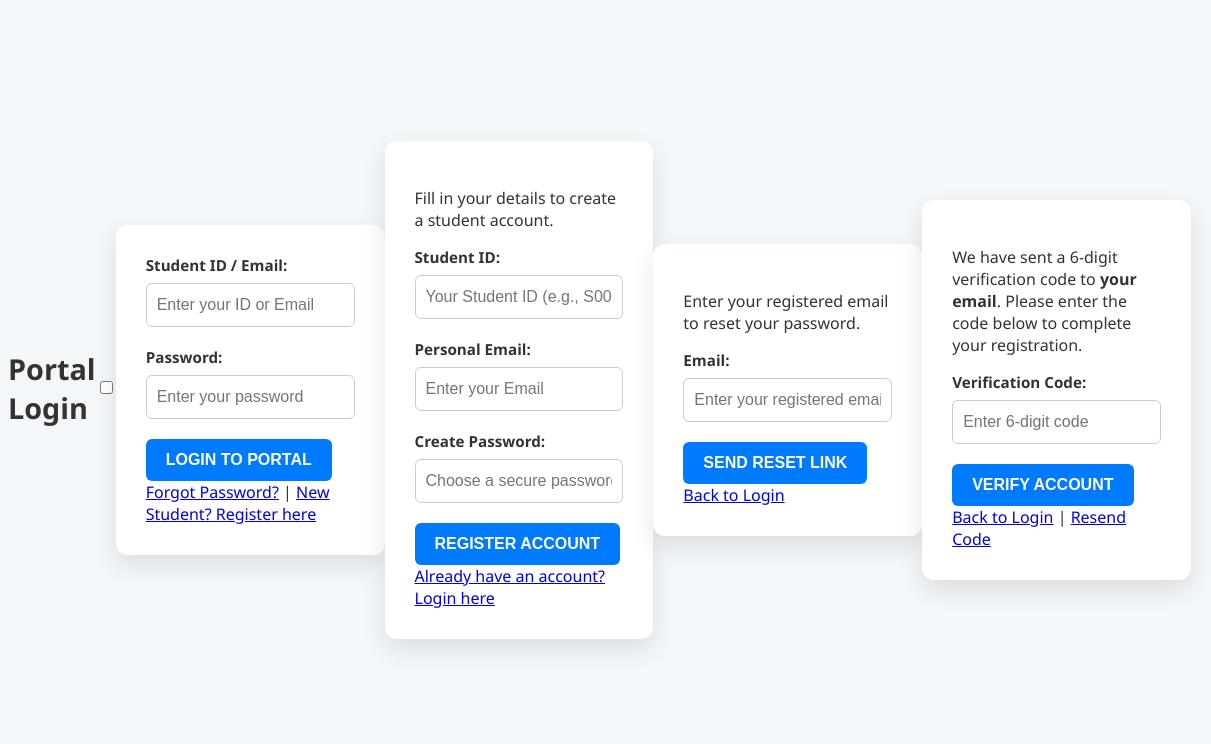
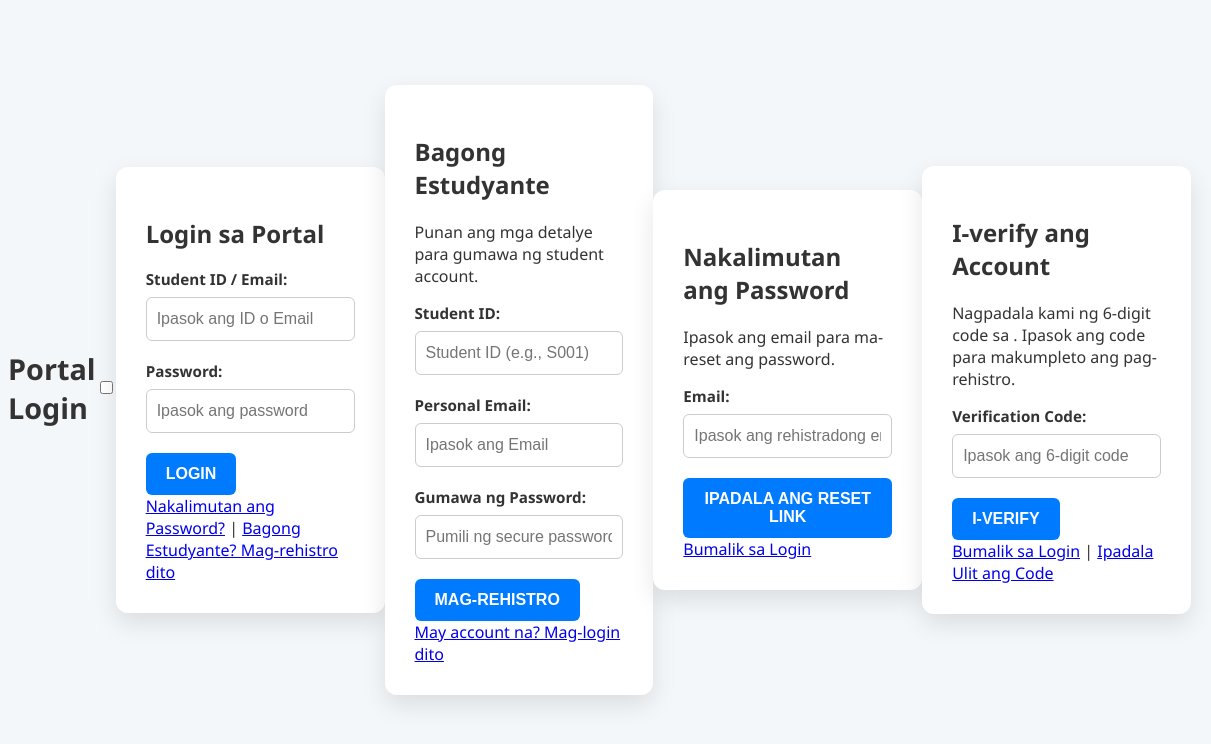
Before and after one commit to bossjulinaescabosa/sims, a plain HTML site: page login.html in a window 1280 px wide. Shown: the full height of the page, 69-1280 px from the left. Drawn offline with Linux system fonts and the light colour scheme.

Commit message:
Update login.html

```diff
--- a/login.html
+++ b/login.html
@@ -11,7 +11,7 @@
         <header class="auth-header">
             <div class="header-branding">
                 <img src="logo.png" alt="School Logo" class="auth-logo">
-                <h1 id="auth-header">Portal Login</h1>
+                <h1 id="auth-header">Student Portal</h1>
             </div>
             <label class="dark-mode-toggle">
                 <input type="checkbox" id="dark-mode-switch-auth">
@@ -21,74 +21,79 @@
 
         <div id="login-view" class="auth-view active">
             <form id="login-form" class="auth-form">
+                <h2 class="view-title">Login sa Portal</h2>
                 <div class="form-group">
                     <label for="username">Student ID / Email:</label>
-                    <input type="text" id="username" required placeholder="Enter your ID or Email">
+                    <input type="text" id="username" required placeholder="Ipasok ang ID o Email">
                 </div>
                 <div class="form-group">
                     <label for="password">Password:</label>
-                    <input type="password" id="password" required placeholder="Enter your password">
+                    <input type="password" id="password" required placeholder="Ipasok ang password">
                 </div>
-                <button type="submit" class="blue-btn full-width">LOGIN TO PORTAL</button>
+                <button type="submit" class="blue-btn full-width">LOGIN</button>
             </form>
             <div class="auth-links">
-                <a href="#" data-view="forgot">Forgot Password?</a>
+                <a href="#" data-view="forgot">Nakalimutan ang Password?</a>
                 <span>|</span>
-                <a href="#" data-view="register">New Student? Register here</a>
+                <a href="#" data-view="register">Bagong Estudyante? Mag-rehistro dito</a>
             </div>
         </div>
 
         <div id="register-view" class="auth-view hidden">
             <form id="register-form" class="auth-form">
-                <p class="instruction">Fill in your details to create a student account.</p>
+                <h2 class="view-title">Bagong Estudyante</h2>
+                <p class="instruction">Punan ang mga detalye para gumawa ng student account.</p>
                 <div class="form-group">
                     <label for="reg-id">Student ID:</label>
-                    <input type="text" id="reg-id" required placeholder="Your Student ID (e.g., S001)">
+                    <input type="text" id="reg-id" required placeholder="Student ID (e.g., S001)">
                 </div>
                 <div class="form-group">
                     <label for="reg-email">Personal Email:</label>
-                    <input type="email" id="reg-email" required placeholder="Enter your Email">
+                    <input type="email" id="reg-email" required placeholder="Ipasok ang Email">
                 </div>
                 <div class="form-group">
-                    <label for="reg-pass">Create Password:</label>
-                    <input type="password" id="reg-pass" required placeholder="Choose a secure password">
+                    <label for="reg-pass">Gumawa ng Password:</label>
+                    <input type="password" id="reg-pass" required placeholder="Pumili ng secure password">
                 </div>
-                <button type="submit" class="blue-btn full-width">REGISTER ACCOUNT</button>
+                <button type="submit" class="blue-btn full-width">MAG-REHISTRO</button>
             </form>
             <div class="auth-links">
-                <a href="#" data-view="login">Already have an account? Login here</a>
+                <a href="#" data-view="login">May account na? Mag-login dito</a>
             </div>
         </div>
 
         <div id="forgot-view" class="auth-view hidden">
             <form id="forgot-form" class="auth-form">
-                <p class="instruction">Enter your registered email to reset your password.</p>
+                <h2 class="view-title">Nakalimutan ang Password</h2>
+                <p class="instruction">Ipasok ang email para ma-reset ang password.</p>
                 <div class="form-group">
                     <label for="forgot-email">Email:</label>
-                    <input type="email" id="forgot-email" required placeholder="Enter your registered email">
+                    <input type="email" id="forgot-email" required placeholder="Ipasok ang rehistradong email">
                 </div>
-                <button type="submit" class="blue-btn full-width">SEND RESET LINK</button>
+                <button type="submit" class="blue-btn full-width">IPADALA ANG RESET LINK</button>
             </form>
             <div class="auth-links">
-                <a href="#" data-view="login">Back to Login</a>
+                <a href="#" data-view="login">Bumalik sa Login</a>
             </div>
         </div>
 
         <div id="verify-view" class="auth-view hidden">
             <form id="verify-form" class="auth-form">
-                <p class="instruction">We have sent a 6-digit verification code to <strong id="verify-email-display">your email</strong>. Please enter the code below to complete your registration.</p>
+                <h2 class="view-title">I-verify ang Account</h2>
+                <p class="instruction">Nagpadala kami ng 6-digit code sa <strong id="verify-email-display"></strong>. Ipasok ang code para makumpleto ang pag-rehistro.</p>
                 <div class="form-group">
                     <label for="verify-code">Verification Code:</label>
-                    <input type="text" id="verify-code" required placeholder="Enter 6-digit code">
+                    <input type="text" id="verify-code" required placeholder="Ipasok ang 6-digit code">
                 </div>
-                <button type="submit" class="blue-btn full-width">VERIFY ACCOUNT</button>
+                <button type="submit" class="blue-btn full-width">I-VERIFY</button>
             </form>
             <div class="auth-links">
-                <a href="#" data-view="login">Back to Login</a>
+                <a href="#" data-view="login">Bumalik sa Login</a>
                 <span>|</span>
-                <a href="#" id="resend-code-link">Resend Code</a>
+                <a href="#" id="resend-code-link">Ipadala Ulit ang Code</a>
             </div>
         </div>
+
     </div>
 
     <script src="login.js"></script>
```
